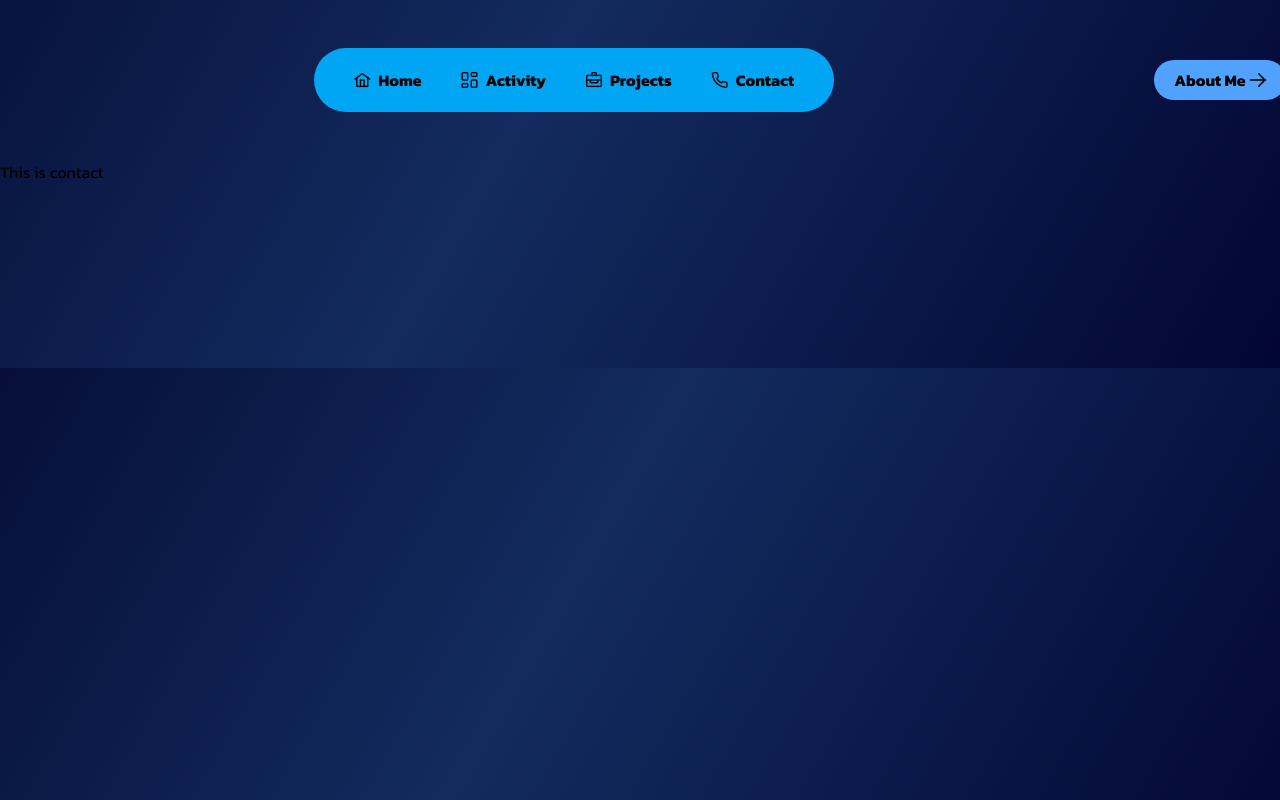
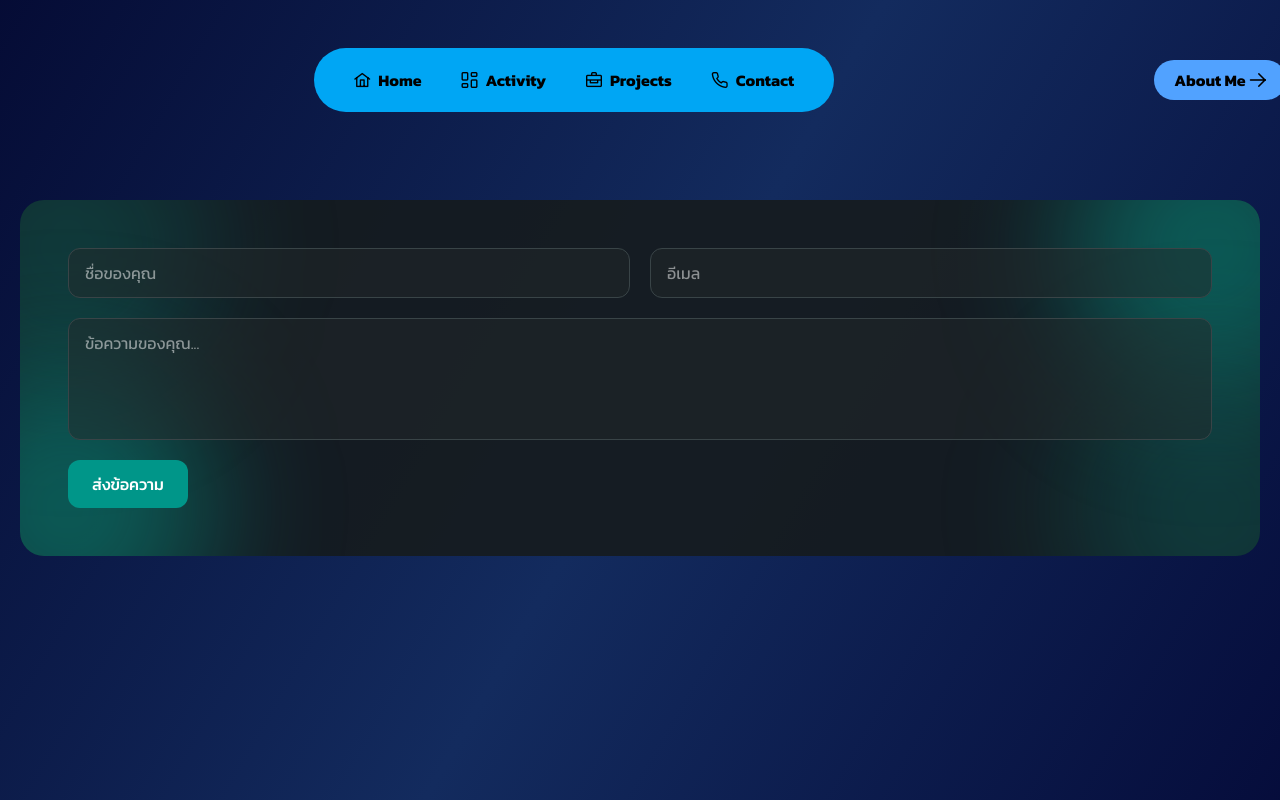
Before and after one commit to ThanakritJand/Portflorio_Thanakrit, a Vue app: page /contact in a window 1280 px wide. Built offline with nearby package versions, Linux system fonts and the light colour scheme.

Commit message:
feat: finish contact me

```diff
--- a/package.json
+++ b/package.json
@@ -9,9 +9,11 @@
     "preview": "vite preview"
   },
   "dependencies": {
+    "@emailjs/browser": "^4.4.1",
     "@ssgoi/vue": "^4.0.0",
     "@tailwindcss/vite": "^4.2.4",
     "@vueuse/motion": "^3.0.3",
+    "emailjs": "^5.0.1",
     "primeicons": "^7.0.0",
     "tailwindcss": "^4.2.4",
     "vue": "^3.5.32",
--- /dev/null
+++ b/src/components/contact/Form.vue
@@ -0,0 +1,62 @@
+<script setup lang="ts">
+import {
+  sendMail,
+  form,
+  sending,
+  statusMessage,
+  statusClass,
+} from "../../scripts/sendMail";
+</script>
+
+<template>
+  <main class="mx-5 my-10">
+    <section class="relative overflow-hidden rounded-3xl bg-mist-900/90 p-8 md:p-12 text-white">
+      <div class="pointer-events-none absolute -top-24 -left-24 w-72 h-72 bg-teal-500/20 blur-3xl rounded-full"></div>
+      <div class="pointer-events-none absolute -top-24 -right-24 w-72 h-72 bg-teal-500/40 blur-3xl rounded-full"></div>
+      <div class="pointer-events-none absolute -bottom-24 -left-24 w-72 h-72 bg-teal-500/40 blur-3xl rounded-full"></div>
+      <div class="pointer-events-none absolute -bottom-24 -right-24 w-72 h-72 bg-teal-500/20 blur-3xl rounded-full"></div>
+
+      <form @submit.prevent="sendMail" class="relative z-10 flex flex-col gap-5">
+
+        <div class="flex flex-col md:flex-row gap-5">
+          <input
+            type="text"
+            v-model="form.name"
+            placeholder="ชื่อของคุณ"
+            required
+            class="w-full rounded-xl bg-mist-800/50 border border-mist-700 px-4 py-3 focus:outline-none focus:border-pink-500 transition-colors"
+          />
+          <input
+            type="email"
+            v-model="form.email"
+            placeholder="อีเมล"
+            required
+            class="w-full rounded-xl bg-mist-800/50 border border-mist-700 px-4 py-3 focus:outline-none focus:border-pink-500 transition-colors"
+          />
+        </div>
+
+        <textarea
+          v-model="form.description"
+          placeholder="ข้อความของคุณ..."
+          rows="4"
+          required
+          class="w-full rounded-xl bg-mist-800/50 border border-mist-700 px-4 py-3 focus:outline-none focus:border-pink-500 transition-colors resize-none"
+        ></textarea>
+
+        <div>
+          <button
+            type="submit"
+            :disabled="sending"
+            class="rounded-xl bg-teal-600 px-6 py-3 font-medium hover:bg-teal-500 disabled:opacity-50 disabled:cursor-not-allowed transition-all"
+          >
+            {{ sending ? "กำลังส่ง..." : "ส่งข้อความ" }}
+          </button>
+        </div>
+
+        <p v-if="statusMessage" :class="['mt-2 text-sm', statusClass]">
+          {{ statusMessage }}
+        </p>
+      </form>
+    </section>
+  </main>
+</template>
--- /dev/null
+++ b/src/scripts/sendMail.ts
@@ -0,0 +1,49 @@
+import { reactive, ref } from "vue";
+import emailjs from "@emailjs/browser";
+import type { mail } from "../type";
+
+const publicKey: string = "qN4yjPajQ-NosbmdK";
+const serviceId: string = "service_631aoi2";
+const templeteId: string = "template_jlcfuca";
+
+emailjs.init(publicKey);
+
+export const form = reactive<mail>({ name: "", email: "", description: "" });
+
+// สถานะต่างๆ
+export const sending = ref<boolean>(false);
+export const statusMessage = ref<string>("");
+export const statusClass = ref<string>("");
+
+export const sendMail = () => {
+  sending.value = true;
+  statusMessage.value = "";
+
+  const templete = {
+    name: form.name,
+    email: form.email,
+    description: form.description,
+    heading: "ข้อความจาก Website PortForio ถูกส่งมาหาคุณ",
+    time: new Date().toLocaleString("th-TH", {
+      dateStyle: "medium",
+      timeStyle: "short",
+    }),
+  };
+
+  emailjs
+    .send(serviceId, templeteId, templete)
+    .then((): void => {
+      statusMessage.value = "ส่ง Form สำเร็จ | Success";
+      statusClass.value = "success";
+      form.name = "";
+      form.email = "";
+      form.description = "";
+    })
+    .catch((err): void => {
+      statusMessage.value = `เกิดข้อผิดพลาด | Error: ${err}`;
+      statusClass.value = "error";
+    })
+    .finally((): void => {
+      sending.value = false;
+    });
+};
--- a/src/type.ts
+++ b/src/type.ts
@@ -3,3 +3,9 @@ export interface date{
     month: number
     day: number
 }
+
+export interface mail {
+    name: string
+    email: string
+    description: string
+}
--- a/src/views/contact.vue
+++ b/src/views/contact.vue
@@ -1,7 +1,12 @@
 <script setup lang="ts">
     import Navbar from '../components/navbar.vue';
+    import Form from '../components/contact/form.vue';
 </script>
 <template>
-    <Navbar />
-    This is contact
+    <header>
+        <Navbar />
+    </header>
+    <main>
+        <Form />
+    </main>
 </template>
```
Also changed, not shown: 1 other file (tests, documents, lock files or other folders).
